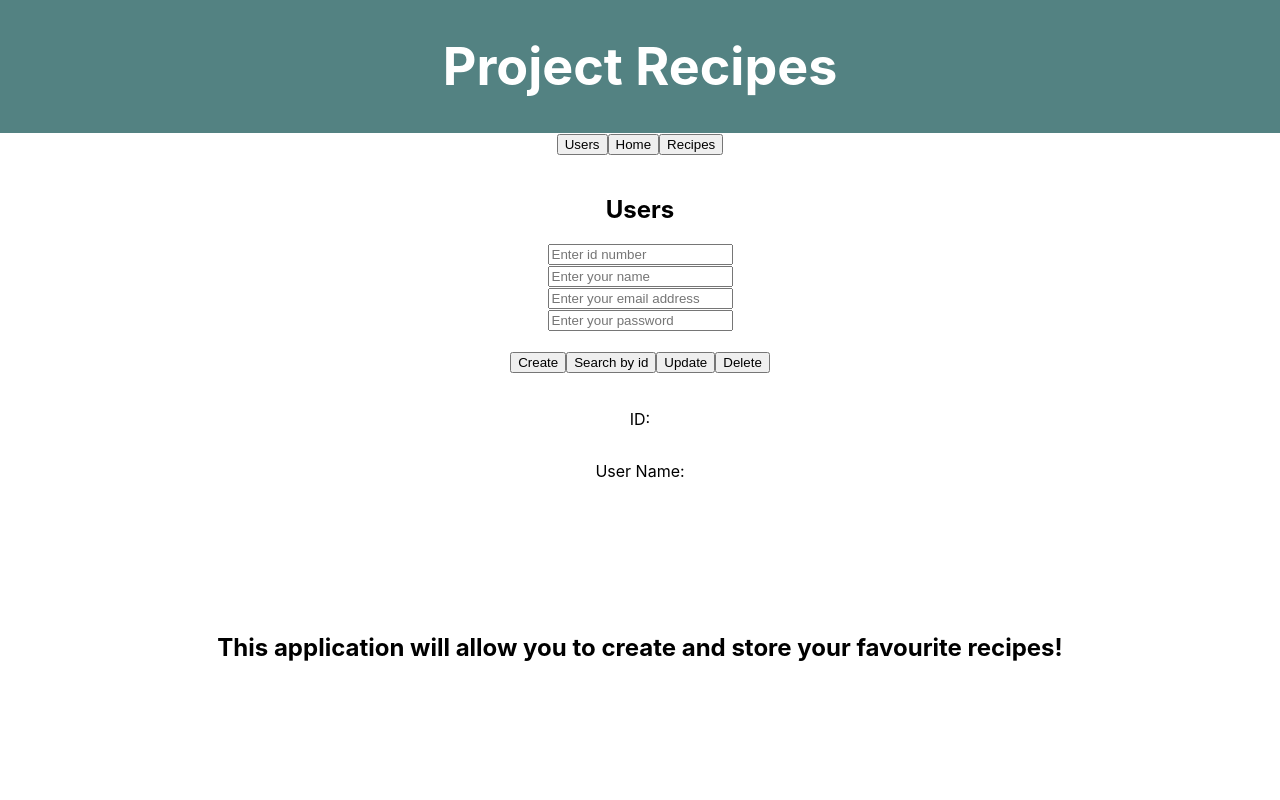
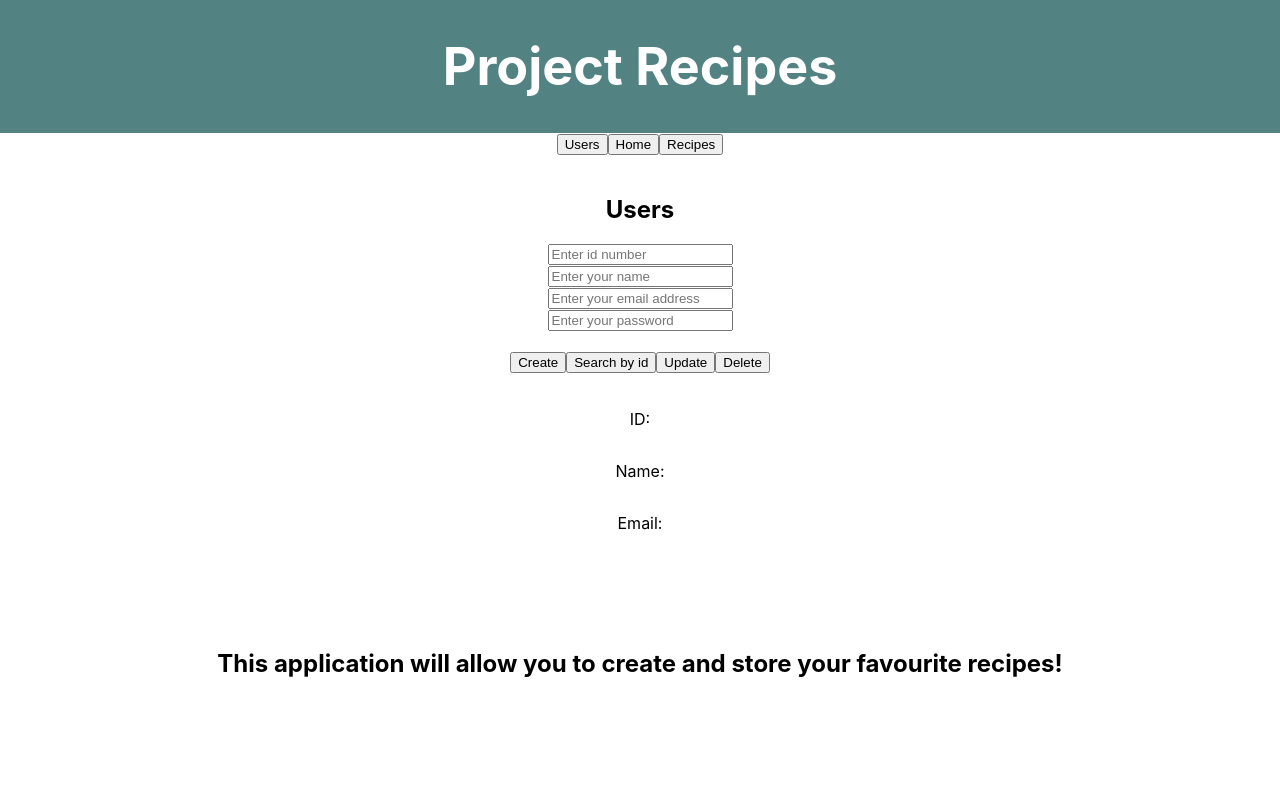
Before and after one commit to JakeTrapnell/solo_frontend, a React (Create React App) app: page /users in a window 1280 px wide. Shown: the top 800 px of the page. Built offline with nearby package versions, Linux system fonts and the light colour scheme; no server answers.

Commit message:
password and email added to user

```diff
--- a/src/UserCrudButtons.js
+++ b/src/UserCrudButtons.js
@@ -6,7 +6,7 @@ class UserCrudButtons extends Component{
 
     constructor(){
         super();
-        this.state = {userData: {}, name: null};
+        this.state = {userData: {}, name: null, password: null, email: null};
 
          axios.get("http://localhost:8080/Solo-API/rest/user/json/1")
          .then(response => {
@@ -17,13 +17,21 @@ class UserCrudButtons extends Component{
     updateName = (event) =>{
         this.setState({name: event.target.value});
         console.log(this.state.name);
-        //handles name input change not the database
+    }
+
+    updatePassword = (event) =>{
+        this.setState({password: event.target.value});
+        console.log(this.state.password);
+    }
+
+    updateEmail = (event) =>{
+        this.setState({email: event.target.value});
+        console.log(this.state.email);
     }
 
     updateId = (event) =>{
         this.setState({id: event.target.value});
         console.log(this.state.id);
-        //handles id input change not the database
     }
 
     createUser =() =>{
@@ -31,7 +39,9 @@ class UserCrudButtons extends Component{
             method: 'POST',
             url: 'http://localhost:8080/Solo-API/rest/user/json',
             data: {
-                name: this.state.name
+                name: this.state.name,
+                password: this.state.password,
+                email: this.state.email
             }
         }).then(response=>{
             console.log(response);
@@ -48,7 +58,10 @@ class UserCrudButtons extends Component{
           })
           .then(response=>{
               if(response.data !== undefined){
-                this.setState({name: response.data.name});
+                this.setState({
+                    name: response.data.name,
+                    password: response.data.password,
+                    email: response.data.email});
                 console.log(response.data);
               }
               else{
@@ -70,7 +83,11 @@ class UserCrudButtons extends Component{
         axios({
             method: 'POST',
             url: 'http://localhost:8080/Solo-API/rest/user/json/' + this.state.id,
-            data:  {name: this.state.name}
+            data: {
+                name: this.state.name,
+                password: this.state.password,
+                email: this.state.email
+            }
         })
         .then(response=>{
             console.log(response);
@@ -85,13 +102,13 @@ class UserCrudButtons extends Component{
             <h2>Users</h2>
             <br/>
             <form>
-                <input ref="id" id="userInputOne" type="number" placeholder="Enter id number" onChange={this.updateId}/>
+                <input ref="id" id="idInputField" type="number" placeholder="Enter id number" onChange={this.updateId}/>
                 <br/>
-                <input ref="name" id="userInput" type="text" placeholder="Enter your name" onChange={this.updateName}/>
+                <input ref="name" id="nameInputField" type="text" placeholder="Enter your name" onChange={this.updateName}/>
                 <br/>
-                <input ref="email" id="userInput" type="text" placeholder="Enter your email address"/>
+                <input ref="email" id="emailInputField" type="text" placeholder="Enter your email address" onChange={this.updateEmail}/>
                 <br/>
-                <input ref="password" id="userInput" type="password" name="password" placeholder="Enter your password"/>
+                <input ref="password" id="passwordInputField" type="password" name="password" placeholder="Enter your password" onChange={this.updatePassword}/>
             </form>
             <br/>
             <br/>
@@ -104,9 +121,9 @@ class UserCrudButtons extends Component{
             <br/>
             <p>ID: {this.state.id}</p>
             <br/>
-            <p>User Name: {this.state.name}</p>
+            <p>Name: {this.state.name}</p>
             <br/>
-            <p></p>
+            <p>Email: {this.state.email}</p>
             </div>
 
         );
```
